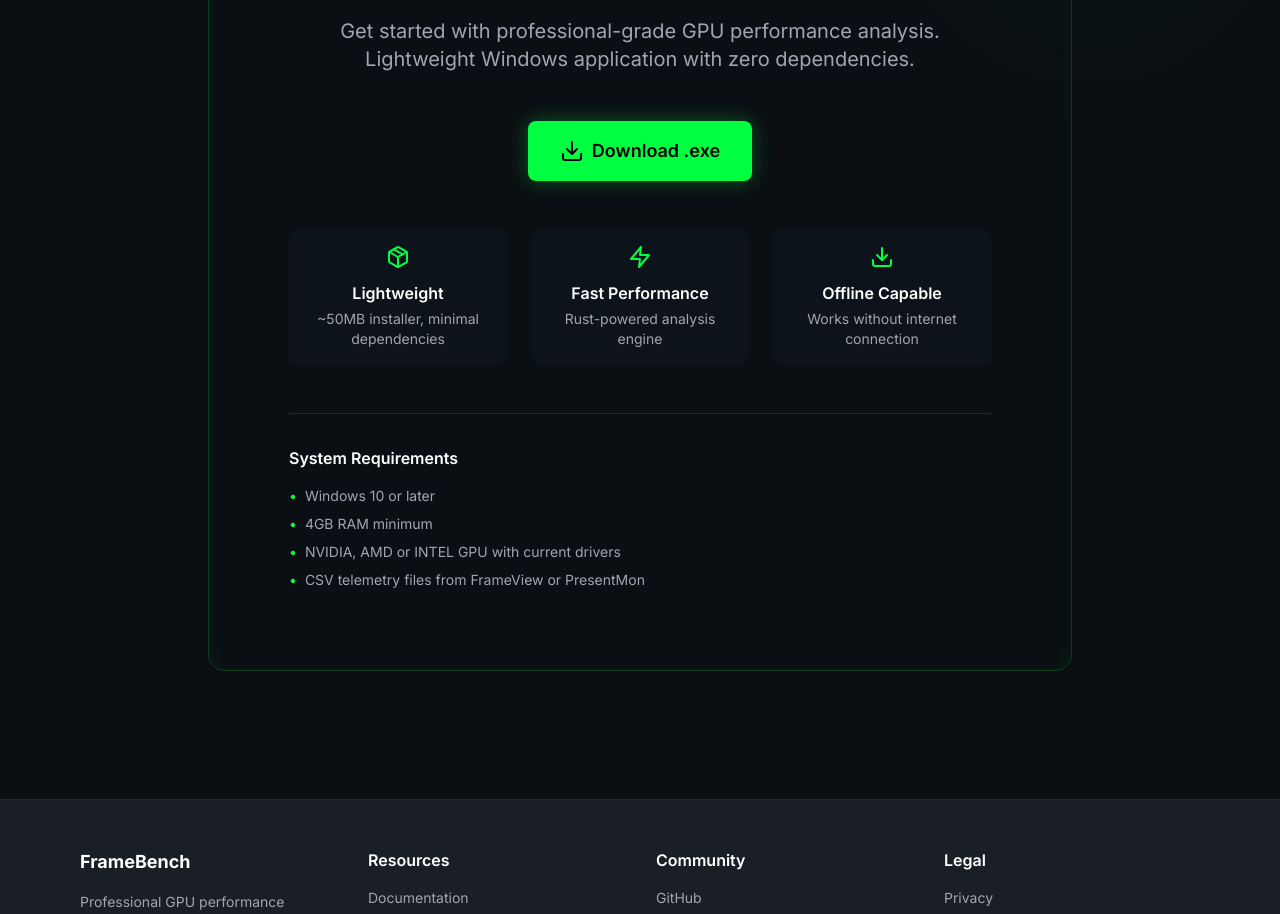
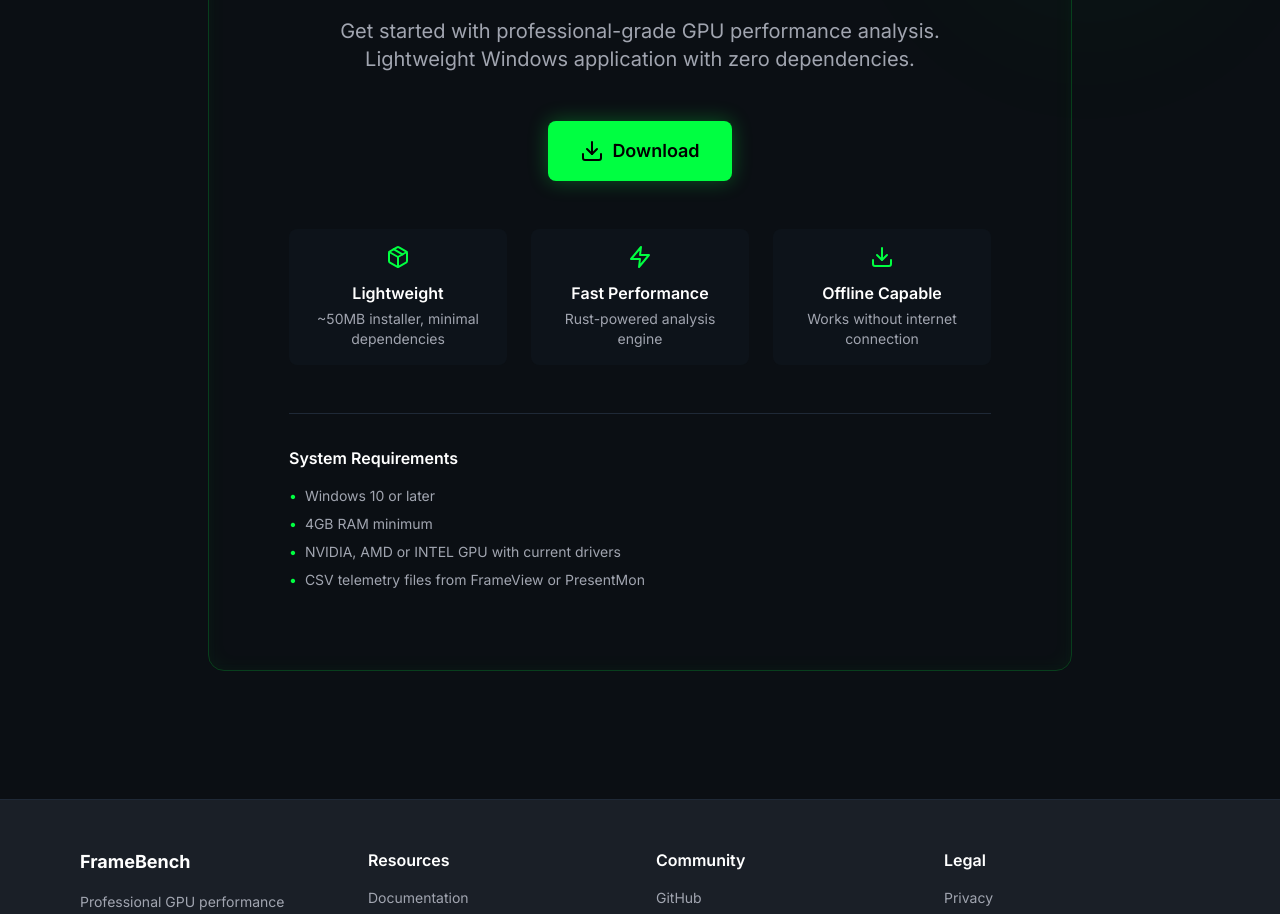
Before and after one commit to Vinodh-Shekhar/FrameBench, a React (Vite) app: page / in a window 1280 px wide. Shown: the part 7140-8054 px from the top of the page. Built offline with nearby package versions, Linux system fonts and the light colour scheme.

Commit message:
Change button text from 'Download .exe' to 'Download'

```diff
--- a/src/sections/DownloadSection.tsx
+++ b/src/sections/DownloadSection.tsx
@@ -23,7 +23,7 @@
               href="https://github.com/Vinodh-Shekhar/FrameBench/releases"
             >
               <Download size={24} />
-              Download .exe
+              Download
             </Button>
           </div>
 
```
